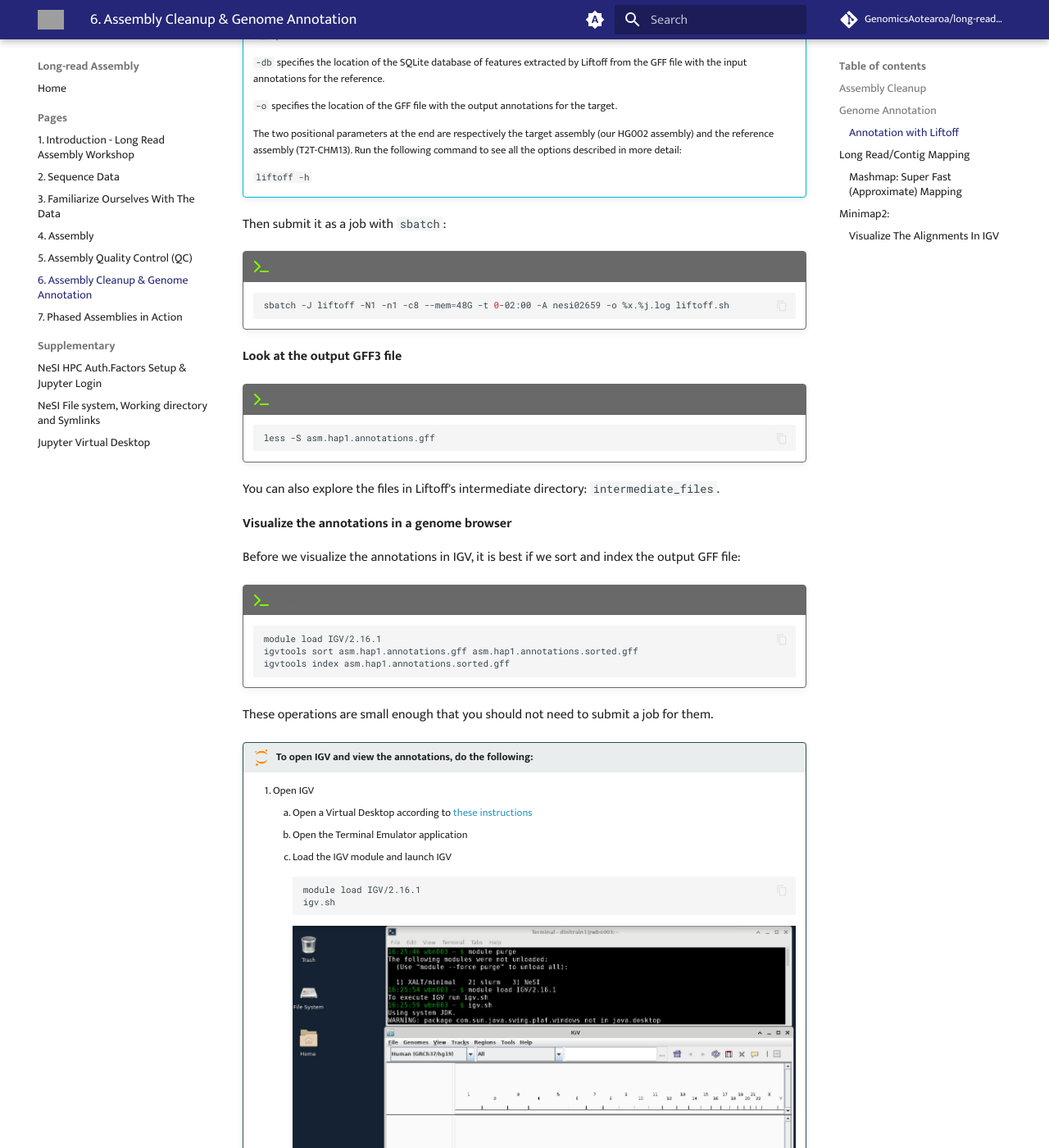
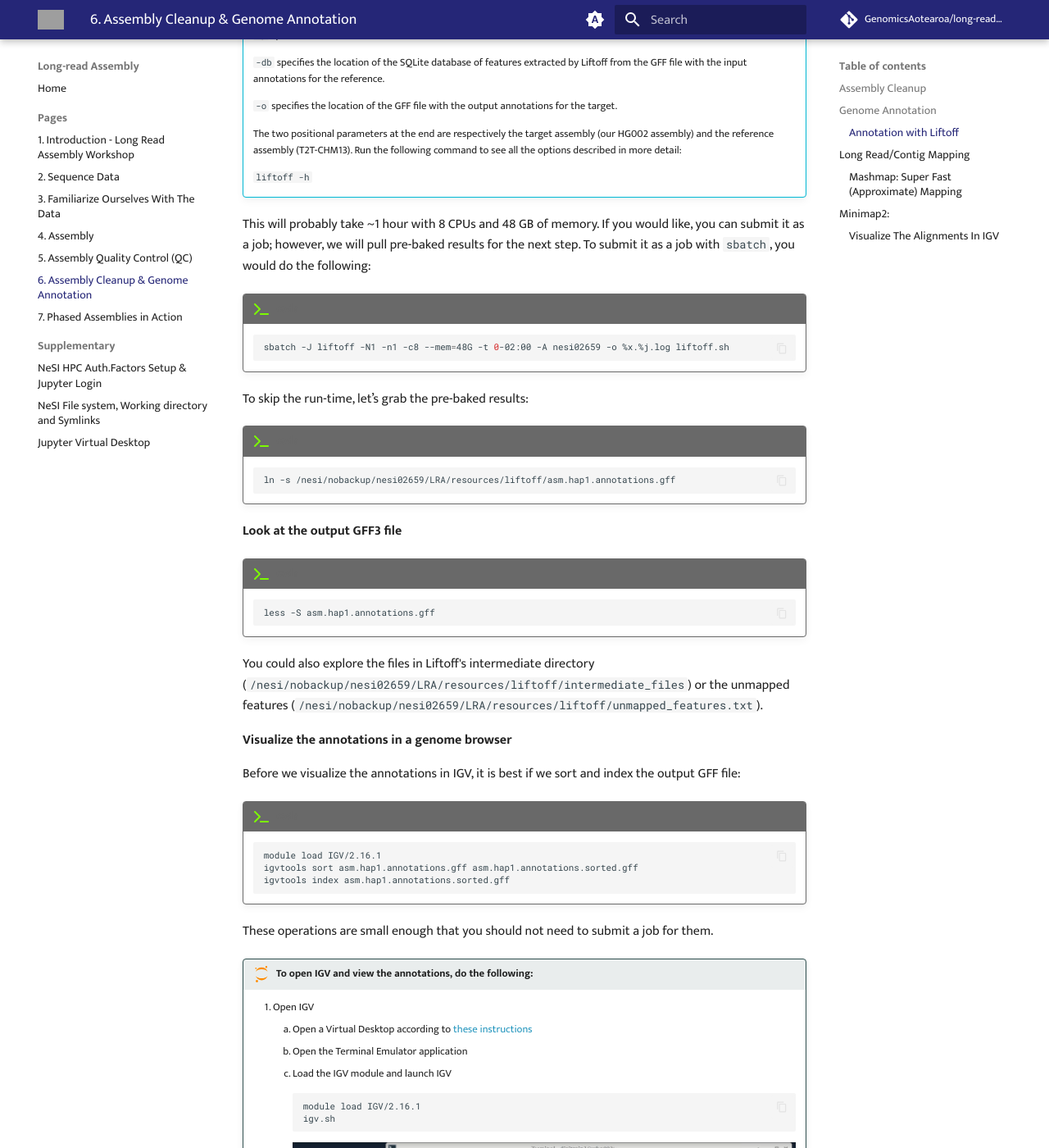
Before and after one commit to GenomicsAotearoa/long-read-assembly, an MkDocs documentation site: the page built from docs/pages/day3b_assembly_cleanup_annotation.md, in a window 1280 px wide and 1400 px high, scrolled down 3782 px. Shown: the whole window at 82% size. Built offline with MkDocs 1.6.1 and Material for MkDocs 9.7.7, drawn with Linux system fonts in a browser that asks for light colours; comment, search, counter and statistics services are not loaded; grey boxes are pictures that could not be loaded.

Commit message:
prebake liftoff

````diff
--- a/docs/pages/day3b_assembly_cleanup_annotation.md
+++ b/docs/pages/day3b_assembly_cleanup_annotation.md
@@ -401,13 +401,23 @@ First create a shell script `liftoff.sh` with the following content:
     Expect this to take just over 1 hour w/ 8 cpus. MaxRSS was reported as
     ~36 GB, but it failed when I gave it only 36 GB previously.
 -->
-Then submit it as a job with `sbatch`:
+This will probably take ~1 hour with 8 CPUs and 48 GB of memory. If you would
+like, you can submit it as a job; however, we will pull pre-baked results for
+the next step. To submit it as a job with `sbatch`, you would do the following:
 
 !!! terminal "code"
 
     ```bash
     sbatch -J liftoff -N1 -n1 -c8 --mem=48G -t 0-02:00 -A nesi02659 -o %x.%j.log liftoff.sh
     ```
+
+To skip the run-time, let&rsquo;s grab the pre-baked results:
+
+!!! terminal "code"
+
+    ```shell
+	ln -s /nesi/nobackup/nesi02659/LRA/resources/liftoff/asm.hap1.annotations.gff
+	```
 
 **Look at the output GFF3 file**
 
@@ -417,8 +427,10 @@ Then submit it as a job with `sbatch`:
     less -S asm.hap1.annotations.gff
     ```
 
-You can also explore the files in Liftoff's intermediate directory:
-`intermediate_files`.
+You could also explore the files in Liftoff's intermediate directory
+(`/nesi/nobackup/nesi02659/LRA/resources/liftoff/intermediate_files`) or the
+unmapped features
+(`/nesi/nobackup/nesi02659/LRA/resources/liftoff/unmapped_features.txt`).
 
 **Visualize the annotations in a genome browser**
 
````
